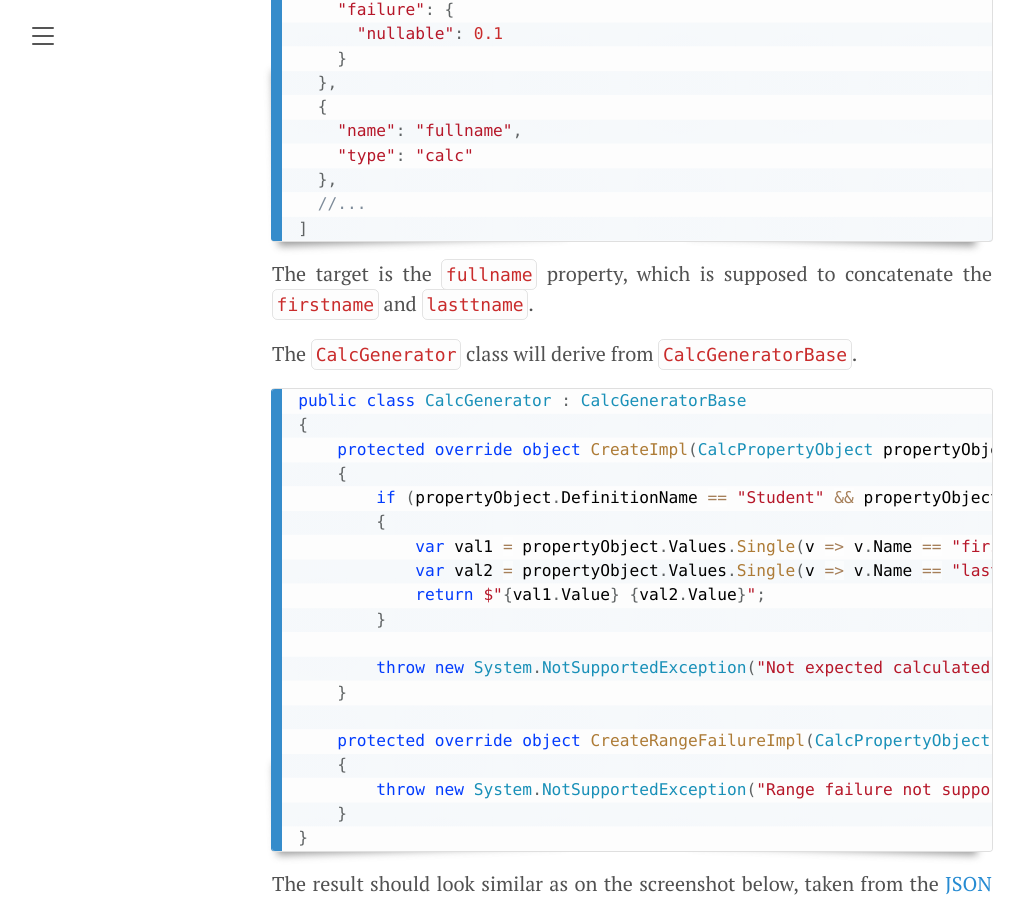
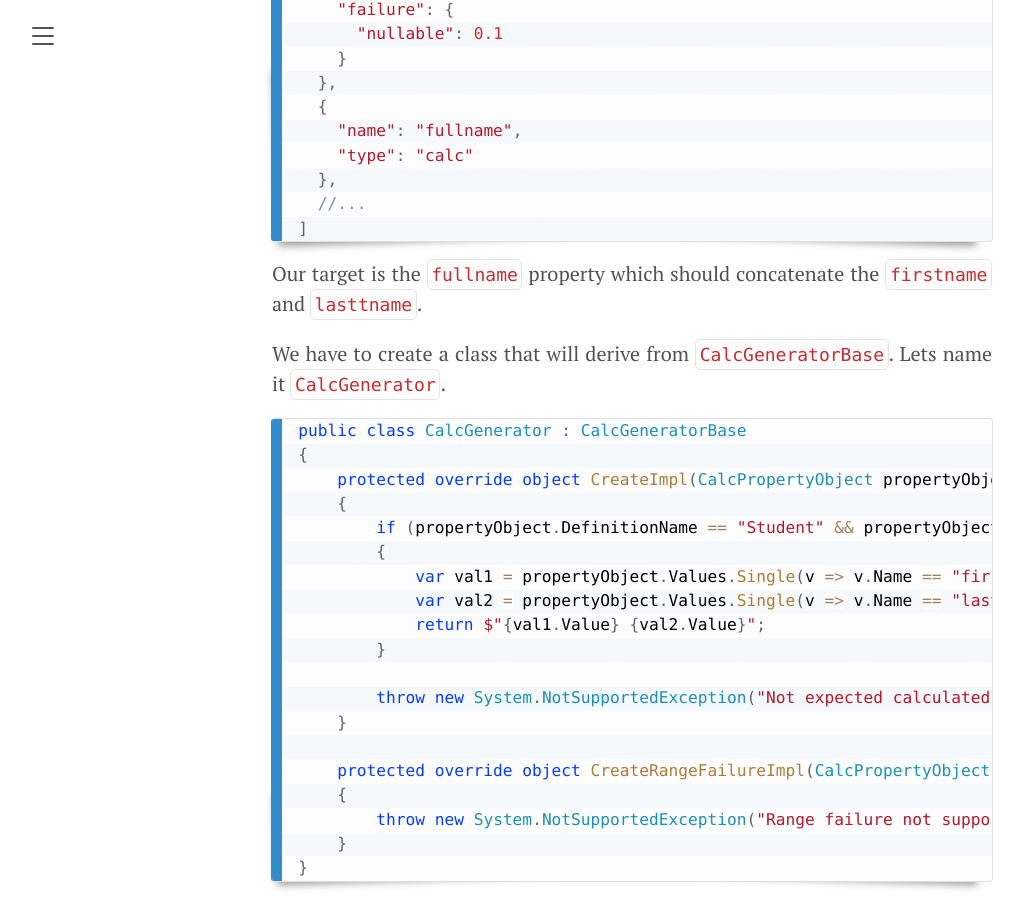
Before and after one commit to akovanev/kovanev.github.io, a Jekyll site: the page built from _posts/2020-08-31-Calculated-properties-with-data-generator.md, in a window 1280 px wide and 900 px high, scrolled down 1106 px. Shown: the whole window, without its empty margins (8-1032 px from the left). Built offline with Jekyll 4.4.1, drawn with Linux system fonts in a browser that asks for light colours.

Commit message:
dgc text changes

```diff
--- a/_posts/2020-08-31-Calculated-properties-with-data-generator.md
+++ b/_posts/2020-08-31-Calculated-properties-with-data-generator.md
@@ -49,9 +49,9 @@ So lets start from the definition.
 ]
 </code></pre>
 
-The target is the `fullname` property, which is supposed to concatenate the `firstname` and `lasttname`.
+Our target is the `fullname` property which should concatenate the `firstname` and `lasttname`.
 
-The `CalcGenerator` class will derive from `CalcGeneratorBase`.
+We have to create a class that will derive from `CalcGeneratorBase`. Lets name it `CalcGenerator`.
 
 <pre><code class="language-cs">public class CalcGenerator : CalcGeneratorBase
 {
```
